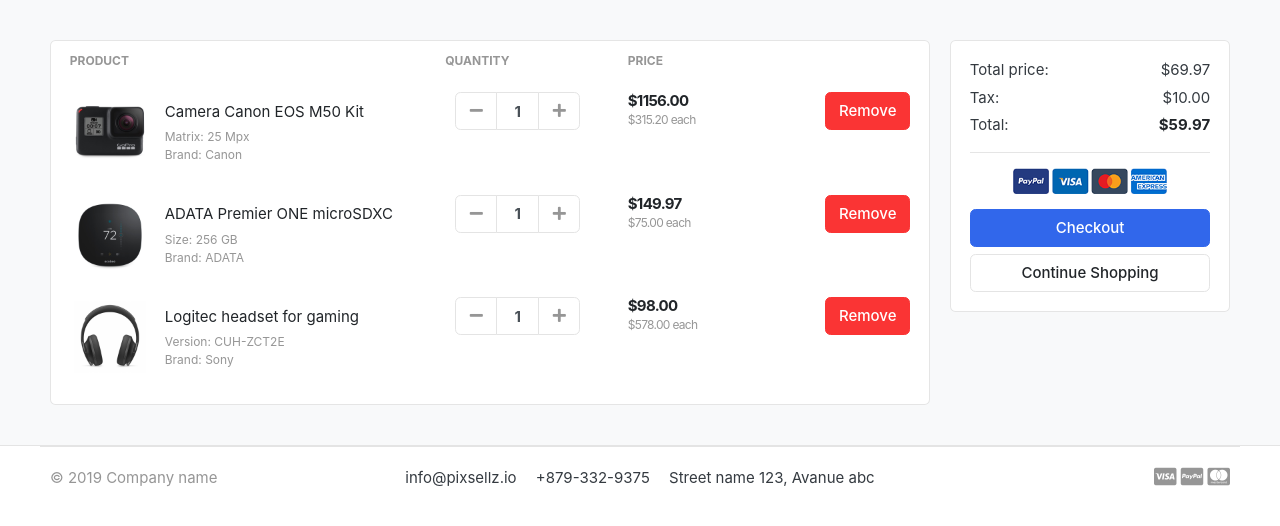
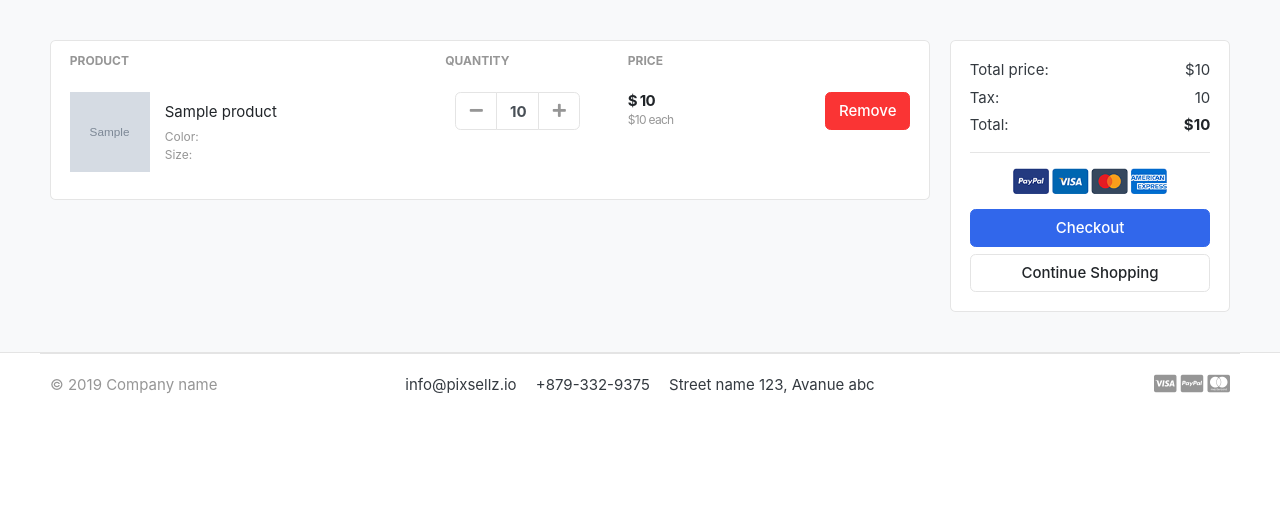
Before and after one commit to Pranav-by/E_Commerce_website-GreatKart, a Django app: template kart/templates/store/cart.html in a window 1280 px wide. Shown: the part 118-644 px from the top of the page. Run offline with Django 3.2, Linux system fonts and the light colour scheme; the template is opened without the code that fills it: most values are stand-ins (such as "Sample title", 1, 10 or a date in 2020); grey boxes marked "Sample" are stand-in pictures; some libraries are stand-ins or nearby versions; some web fonts are replaced.

Commit message:
Till Increment

```diff
--- a/kart/carts/models.py
+++ b/kart/carts/models.py
@@ -15,5 +15,8 @@
     quantity = models.IntegerField()
     is_active = models.BooleanField(default=True)
 
+    def sub_total(self):
+        return self.product.price * self.quantity
+
     def __str__(self):
         return self.product
--- a/kart/templates/home.html
+++ b/kart/templates/home.html
@@ -32,7 +32,7 @@
 
 	<div class="col-md-3">
 		<div class="card card-product-grid">
-			<a href="./product-detail.html" class="img-wrap"> <img src=" {{product.images.url}} "> </a>
+			<a href="{% url 'products_detail' product.category.slug product.slug %}" class="img-wrap"> <img src=" {{product.images.url}} "> </a>
 			<figcaption class="info-wrap">
 				<a href="{% url 'products_detail' product.category.slug product.slug %}" class="title"> {{product.product_name}} </a>
 				<div class="price mt-1"> {{product.price}} </div> <!-- price-wrap.// -->
--- a/kart/templates/store/cart.html
+++ b/kart/templates/store/cart.html
@@ -22,13 +22,15 @@
 </tr>
 </thead>
 <tbody>
+
+{% for cart_item in cart_items %}
 <tr>
 	<td>
 		<figure class="itemside align-items-center">
-			<div class="aside"><img src="{% static './images/items/11.jpg' %}" class="img-sm"></div>
+			<div class="aside"><img src="{{ cart_item.product.images.url }}" class="img-sm"></div>
 			<figcaption class="info">
-				<a href="#" class="title text-dark">Camera Canon EOS M50 Kit</a>
-				<p class="text-muted small">Matrix: 25 Mpx <br> Brand: Canon</p>
+				<a href="#" class="title text-dark">{{ cart_item.product.product_name }}</a>
+				<p class="small text-muted">Color:   <br> Size: </p>
 			</figcaption>
 		</figure>
 	</td>
@@ -39,91 +41,25 @@
 							<div class="input-group-prepend">
 							<button class="btn btn-light" type="button" id="button-plus"> <i class="fa fa-minus"></i> </button>
 							</div>
-							<input type="text" class="form-control"  value="1">
+							<input type="text" class="form-control"  value="{{ cart_item.quantity }}">
 							<div class="input-group-append">
-							<button class="btn btn-light" type="button" id="button-minus"> <i class="fa fa-plus"></i> </button>
+							<a href='{%url "add_cart" cart_item.product_id %}' class="btn btn-light" type="button" id="button-minus"> <i class="fa fa-plus"></i> </a>
 							</div>
 						</div> <!-- input-group.// -->
 					</div> <!-- col.// -->
 	</td>
 	<td>
 		<div class="price-wrap">
-			<var class="price">$1156.00</var>
-			<small class="text-muted"> $315.20 each </small>
-		</div> <!-- price-wrap .// -->
-	</td>
-	<td class="text-right">
-	<a href="" class="btn btn-danger"> Remove</a>
-	</td>
-</tr>
-<tr>
-	<td>
-		<figure class="itemside align-items-center">
-			<div class="aside"><img src="{% static './images/items/10.jpg' %}" class="img-sm"></div>
-			<figcaption class="info">
-				<a href="#" class="title text-dark">ADATA Premier ONE microSDXC</a>
-				<p class="text-muted small">Size: 256 GB  <br> Brand: ADATA </p>
-			</figcaption>
-		</figure>
-	</td>
-	<td>
-		<!-- col.// -->
-					<div class="col">
-						<div class="input-group input-spinner">
-							<div class="input-group-prepend">
-							<button class="btn btn-light" type="button" id="button-plus"> <i class="fa fa-minus"></i> </button>
-							</div>
-							<input type="text" class="form-control"  value="1">
-							<div class="input-group-append">
-							<button class="btn btn-light" type="button" id="button-minus"> <i class="fa fa-plus"></i> </button>
-							</div>
-						</div> <!-- input-group.// -->
-					</div> <!-- col.// -->
-	</td>
-	<td>
-		<div class="price-wrap">
-			<var class="price">$149.97</var>
-			<small  class="text-muted"> $75.00 each </small>
-		</div> <!-- price-wrap .// -->
-	</td>
-	<td class="text-right">
-	<a href="" class="btn btn-danger"> Remove</a>
-	</td>
-</tr>
-<tr>
-	<td>
-		<figure class="itemside align-items-center">
-			<div class="aside"><img src="./images/items/9.jpg" class="img-sm"></div>
-			<figcaption class="info">
-				<a href="#" class="title text-dark">Logitec headset for gaming</a>
-				<p class="small text-muted">Version: CUH-ZCT2E  <br> Brand: Sony</p>
-			</figcaption>
-		</figure>
-	</td>
-	<td>
-		<!-- col.// -->
-					<div class="col">
-						<div class="input-group input-spinner">
-							<div class="input-group-prepend">
-							<button class="btn btn-light" type="button" id="button-plus"> <i class="fa fa-minus"></i> </button>
-							</div>
-							<input type="text" class="form-control"  value="1">
-							<div class="input-group-append">
-							<button class="btn btn-light" type="button" id="button-minus"> <i class="fa fa-plus"></i> </button>
-							</div>
-						</div> <!-- input-group.// -->
-					</div> <!-- col.// -->
-	</td>
-	<td>
-		<div class="price-wrap">
-			<var class="price">$98.00</var>
-			<small class="text-muted"> $578.00 each</small>
+			<var class="price">$ {{ cart_item.sub_total }}</var>
+			<small class="text-muted"> ${{cart_item.product.price}} each</small>
 		</div> <!-- price-wrap .// -->
 	</td>
 	<td class="text-right">
 		<a href="" class="btn btn-danger"> Remove</a>
 	</td>
 </tr>
+{% endfor %}
+
 </tbody>
 </table>
 </div> <!-- card.// -->
@@ -135,15 +71,15 @@
 		<div class="card-body">
 			<dl class="dlist-align">
 			  <dt>Total price:</dt>
-			  <dd class="text-right">$69.97</dd>
+			  <dd class="text-right">${{total}}</dd>
 			</dl>
 			<dl class="dlist-align">
 			  <dt>Tax:</dt>
-			  <dd class="text-right"> $10.00</dd>
+			  <dd class="text-right"> {{tax}}</dd>
 			</dl>
 			<dl class="dlist-align">
 			  <dt>Total:</dt>
-			  <dd class="text-right text-dark b"><strong>$59.97</strong></dd>
+			  <dd class="text-right text-dark b"><strong>${{grand_total}}</strong></dd>
 			</dl>
 			<hr>
 			<p class="text-center mb-3">
--- a/kart/templates/store/store.html
+++ b/kart/templates/store/store.html
@@ -143,7 +143,7 @@
 						<span class="price"> {{product.price}} </span>
 					</div> <!-- price-wrap.// -->
 				</div>
-				<a href="#" class="btn btn-block btn-primary">Add to cart </a>
+				<a href="{% url 'add_cart' product.id %}" class="btn btn-block btn-primary">Add to cart </a>
 			</figcaption>
 		</figure>
 	</div> <!-- col.// -->
```
Also changed, not shown: kart/carts/views.py (+22 -4 lines), kart/db.sqlite3, kart/static/images/banners/banner.jpg (added), kart/static/images/banners/bannerG.png (added).
